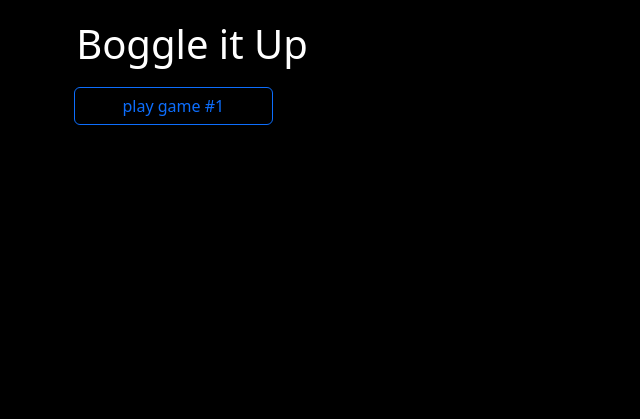
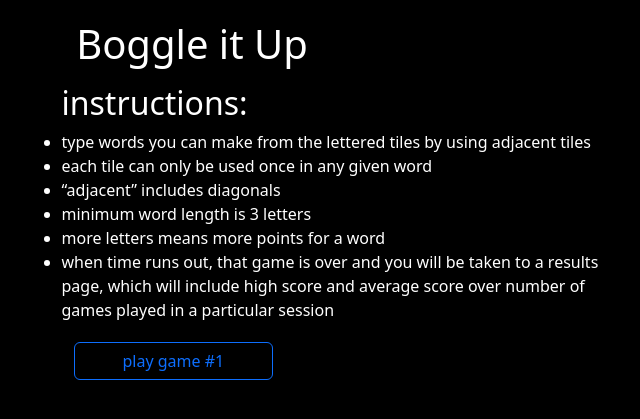
Before and after one commit to kingtor69/flask-boggle, a Flask app: page / in a window 1280 px wide. Shown: the top 419 px of the page, without its empty margins (448-1088 px from the left). Run offline with Flask 2, Linux system fonts and the light colour scheme; parts of the project's set-up code (start-up, migrations or seed data) failed here and were passed over; some libraries are stand-ins or nearby versions.

Commit message:
debugging not done yet

```diff
--- a/templates/home.html
+++ b/templates/home.html
@@ -7,9 +7,16 @@
   <div class="row justify-content-center">
     <div class="col d-none d-md-block col-2 col-lg-3"></div>
     <div class="col d-none d-md-block col-8 col-lg-6">
-      <div class="row d-none">
+      <div class="row">
         <h2>instructions:</h2>
-        <p>Maybe I should write some instructions. Maybe I won't, though.</p>
+        <ul>
+          <li>type words you can make from the lettered tiles by using adjacent tiles</li>
+          <li>each tile can only be used once in any given word</li>
+          <li>&ldquo;adjacent&rdquo; includes diagonals</li>
+          <li>minimum word length is 3 letters</li>
+          <li>more letters means more points for a word</li>
+          <li>when time runs out, that game is over and you will be taken to a results page, which will include high score and average score over number of games played in a particular session</li>
+        </ul>
       </div>
       {% if game_num > 0 %}
         <div class="row">
```
Also changed, not shown: README.md.
